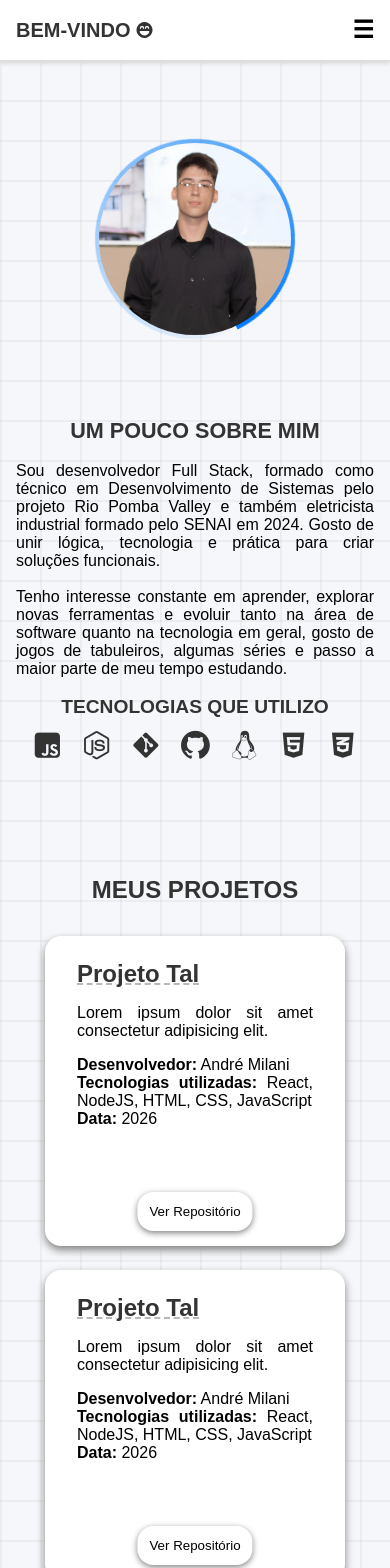
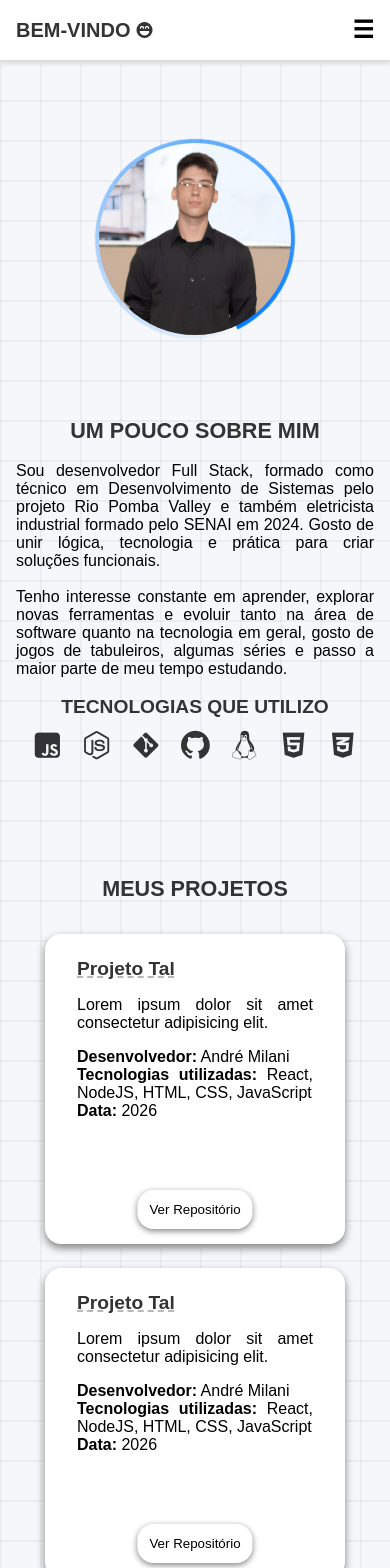
Before and after one commit to AndreMilaniNio/MeuPortifolio, a React (Vite) app: page / in a window 390 px wide. Shown: the top 1568 px of the page. Built offline with nearby package versions, Linux system fonts and the light colour scheme; a web font is replaced by a local one.

Commit message:
Criando deploy.yml e ajustando responsividades/html

```diff
--- a/src/components/sections/aboutMe/index.jsx
+++ b/src/components/sections/aboutMe/index.jsx
@@ -5,7 +5,7 @@ export function AboutMeSection() {
     <>
       <section className="content_section" id="about-me-section">
         <div className="about_me_text_box">
-          <h1 className="about_me_title">UM POUCO SOBRE MIM</h1>
+          <h1 className="about_me_title"><strong>UM POUCO SOBRE MIM</strong></h1>
           <br />
           <p>
             Sou desenvolvedor Full Stack, formado como técnico em
--- a/src/components/sections/myProjects/index.css
+++ b/src/components/sections/myProjects/index.css
@@ -152,6 +152,11 @@
     grid-template-columns: 1fr;
   }
 
+  /* TÍTULO DA SEÇÃO */
+  .my_projects_main_title {
+    font-size: 1.35rem;
+  }
+
   /* BOX DOS PROJETOS */
   .project_box {
     position: relative;
@@ -170,4 +175,9 @@
     box-shadow: 0px 4px 8px gray;
     font-family: var(--font-sn-pro), sans-serif;
   }
+
+  /* NOME DO PROJETO */
+  .project_name {
+    font-size: 1.2rem;
+  }
 }
--- a/src/components/sections/myProjects/index.jsx
+++ b/src/components/sections/myProjects/index.jsx
@@ -23,7 +23,7 @@ export function MyProjectsSection() {
   return (
     <>
       <section className="content_section" id="projects-section">
-        <h1 className="my_projects_main_title">MEUS PROJETOS</h1>
+        <h1 className="my_projects_main_title"><strong>MEUS PROJETOS</strong></h1>
 
         <div className="projects_grid">
           {projects.slice(0, visibleProjects).map((project) => (
```
